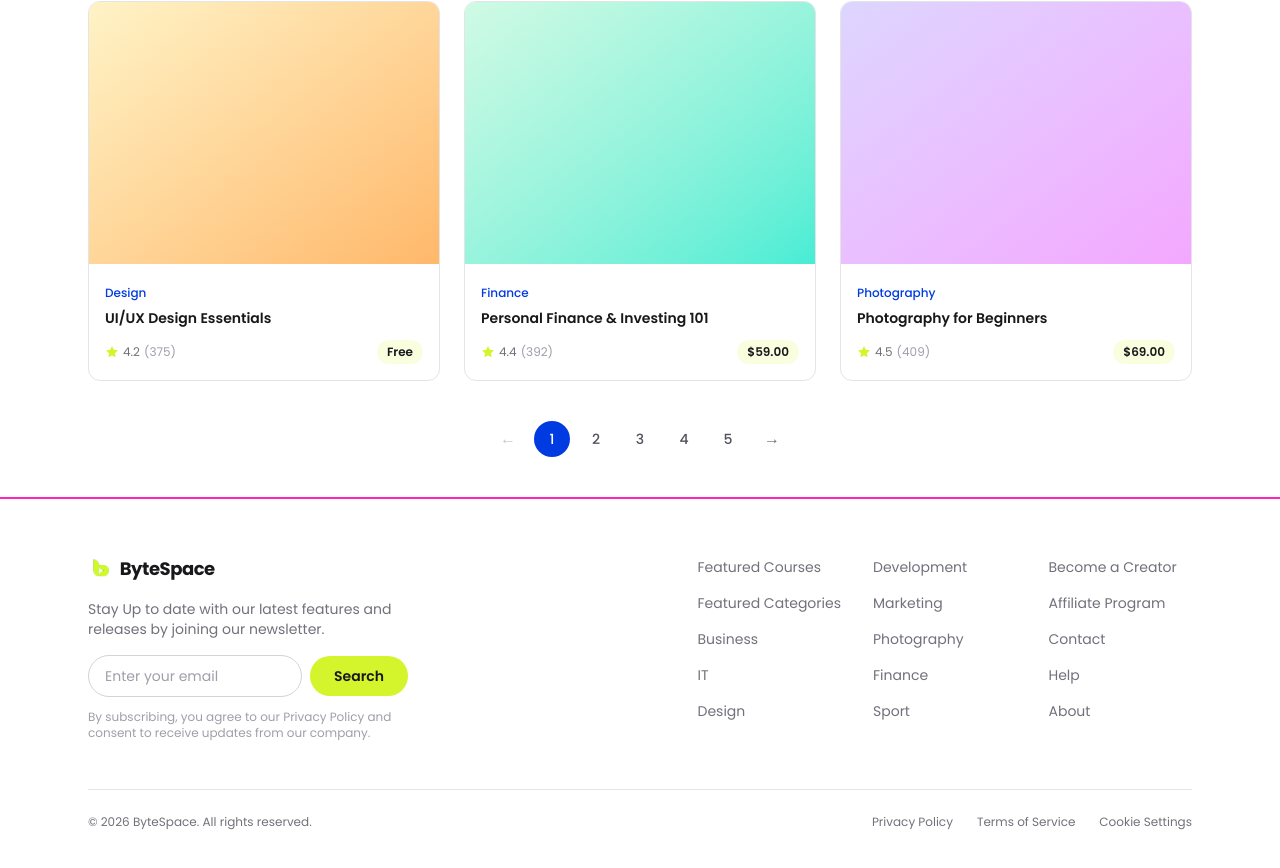
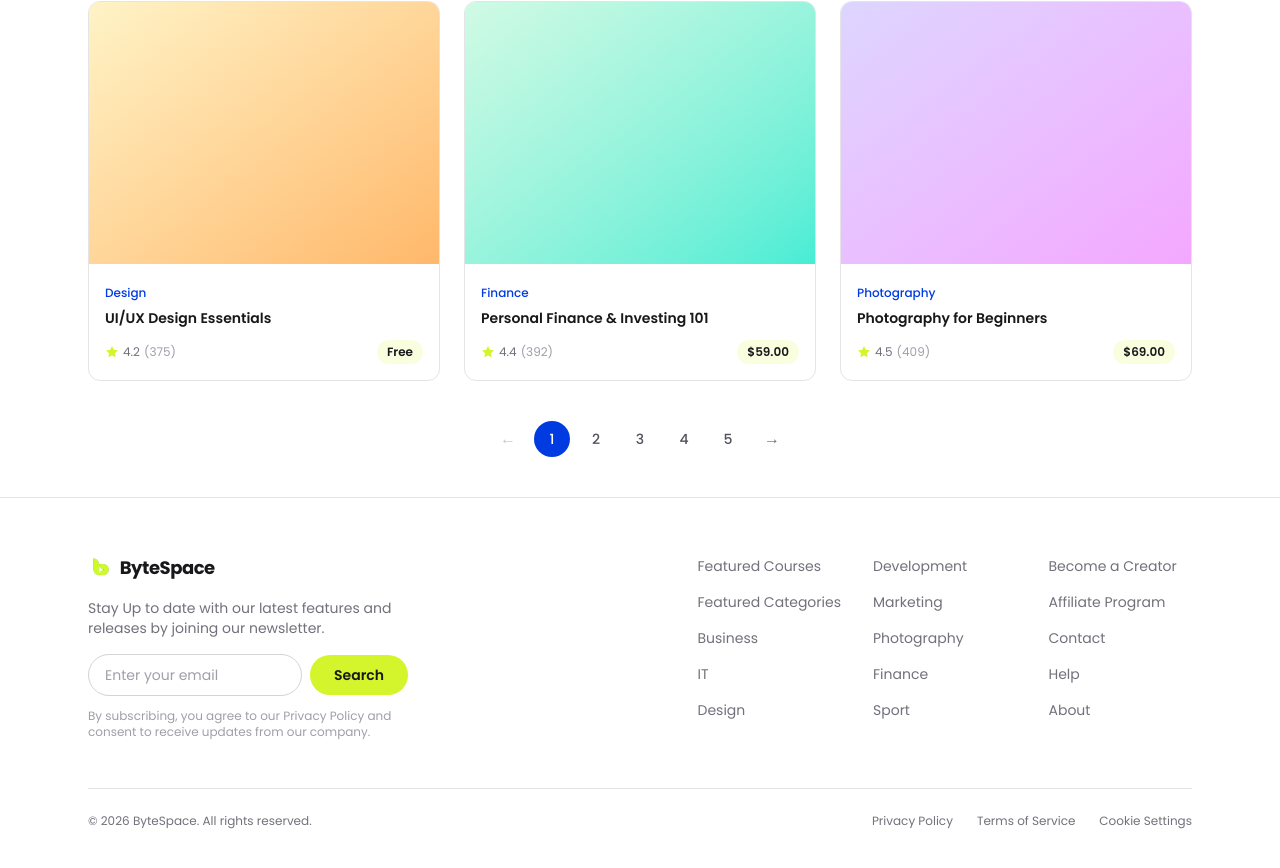
Before and after one commit to mdsujon-dev/ByteSpace, a Next.js app: page /courses in a window 1280 px wide. Shown: the part 2344-3212 px from the top of the page. Built offline with nearby package versions, Linux system fonts and the light colour scheme.

Commit message:
Change footer top border to 1px gray
Was using the 2px brand-pink accent; user wants a plain 1px gray
divider above the footer instead.

```diff
--- a/src/components/layout/Footer.tsx
+++ b/src/components/layout/Footer.tsx
@@ -10,7 +10,7 @@ const linkColumns = [
 
 export function Footer() {
   return (
-    <footer className="border-t-2 border-brand-pink bg-white">
+    <footer className="border-t border-zinc-200 bg-white">
       <div className="mx-auto max-w-6xl px-6 py-14">
         <div className="flex flex-col gap-10 border-b border-zinc-200 pb-12 md:flex-row md:justify-between">
           <div className="max-w-xs">
```
